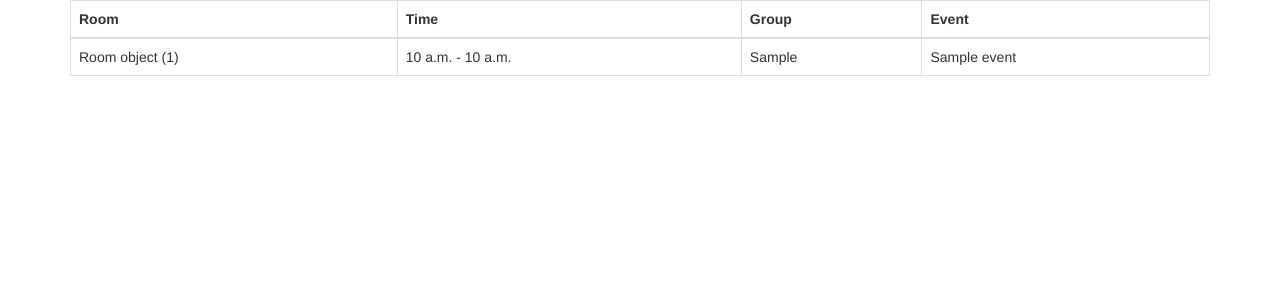
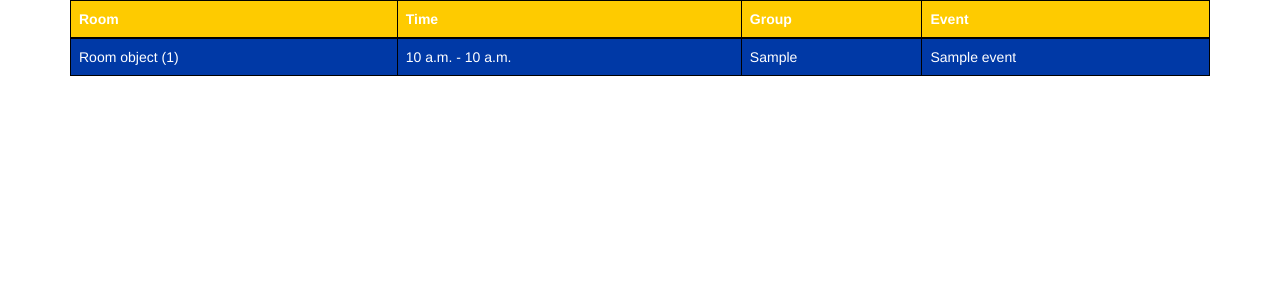
Before and after one commit to gabriel-chesney/CS499-Prototype, a Django app: template display/templates/display.html in a window 1280 px wide. Shown: the top 300 px of the page. Run offline with Django 3.2, Linux system fonts and the light colour scheme; the template is opened without the code that fills it: values that come from a table or form of the project are taken from there, others are empty; tables that the repository leaves empty hold one stand-in row (values such as "Sample post"); some libraries are stand-ins or nearby versions.

Commit message:
Added CSS Styling for main table, fixed superuser

```diff
--- a/CS499_Prototype/templates/base.html
+++ b/CS499_Prototype/templates/base.html
@@ -5,6 +5,7 @@
         {%load static%}
         <link rel="stylesheet" href = "{% static 'css/bootstrap.min.css'%}">
         <link rel="stylesheet" href = "{% static 'css/bootstrap.css'%}">
+        <link rel="stylesheet" href = "{% static 'css/custom.css'%}">
     </head>
     {% block page_content %}{% endblock %}
 </html>
--- a/display/templates/display.html
+++ b/display/templates/display.html
@@ -8,8 +8,8 @@
     <meta name="viewport" content ="width=device-width, initial-scale=1">
 </head>
 <div class ="container">
-    <table class="table table-bordered">
-        <thead>
+    <table class="table table-striped table-bordered">
+        <thead class="display-head">
             <tr>
                 <th>Room</th>
                 <th>Time</th>
--- /dev/null
+++ b/static/css/custom.css
@@ -0,0 +1,24 @@
+.table-striped
+{
+    /*Set Odd-Row background*/
+    background-color: #0065BD;
+    color:#fff;
+    border-color:#000;
+}
+
+.table-striped>tbody>tr:nth-child(odd)>td, tr.found
+{
+    /*Set Even-Row background*/
+    background-color:#0039A6;
+}
+
+.table-striped>tbody>tr>td
+{
+    border-color:#000;
+}
+
+.table .display-head>tr>th
+{
+    background-color: #FECB00;
+    border-color:#000;
+}
```
Also changed, not shown: 5 other files.
